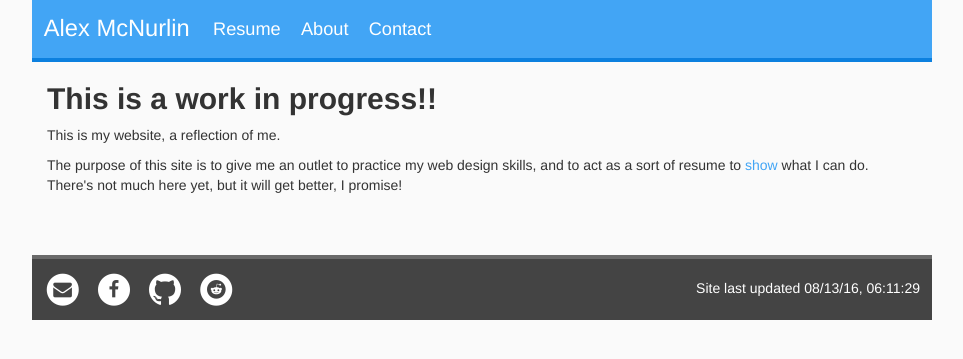
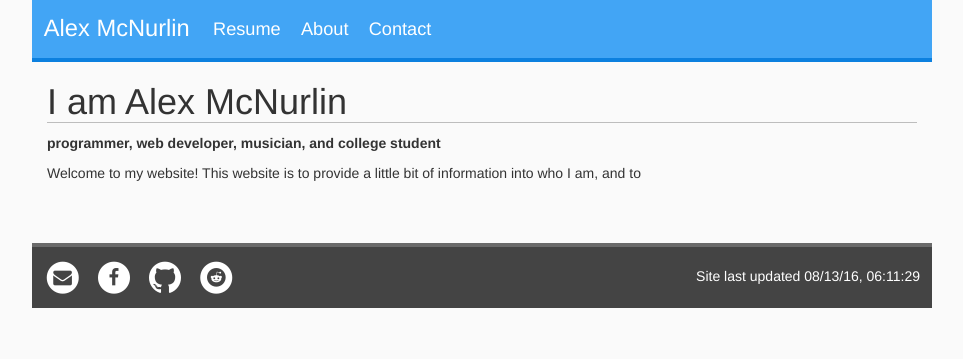
Before and after one commit to alexmcnurlin/alexmcnurlin.github.io, a Jekyll site: the page built from index.html, in a window 1280 px wide. Shown: the top 359 px of the page, without its empty margins (158-1121 px from the left). Built offline with Jekyll 4.4.1, drawn with Linux system fonts in a browser that asks for light colours; nearby versions of some CDN libraries.

Commit message:
Tweak homepage

```diff
--- a/index.html
+++ b/index.html
@@ -3,13 +3,13 @@ layout: default
 title: Alex McNurlin
 ---
 <div class="container-fluid">
-  <h2>
-    <strong>This is a work in progress!!</strong>
-  </h2>
+  <h1>
+    I am Alex McNurlin
+  </h1>
+  <p><strong>
+    programmer, web developer, musician, and college student<br>
+  </strong></p>
   <p>
-    This is my website, a reflection of me.
-  </p>
-  <p>
-    The purpose of this site is to give me an outlet to practice my web design skills, and to act as a sort of resume to <a class="text-link">show</a> what I can do. There's not much here yet, but it will get better, I promise!
+    Welcome to my website! This website is to provide a little bit of information into who I am, and to
   </p>
 </div>
--- a/public/css/core.sass
+++ b/public/css/core.sass
@@ -30,7 +30,10 @@ h1
 a
   color: $primary
 
-  &.text-link
+p
+  a
+    color: $primary
+
     &:hover,
     &:focus
       background-color: $primary
@@ -109,7 +112,8 @@ footer
     .fa-stack-1x
       color: $dark
 
-      &:hover
+      &:hover,
+      &:focus
         color: $white
 
   {% for link in site.data.footer-links %}
```
